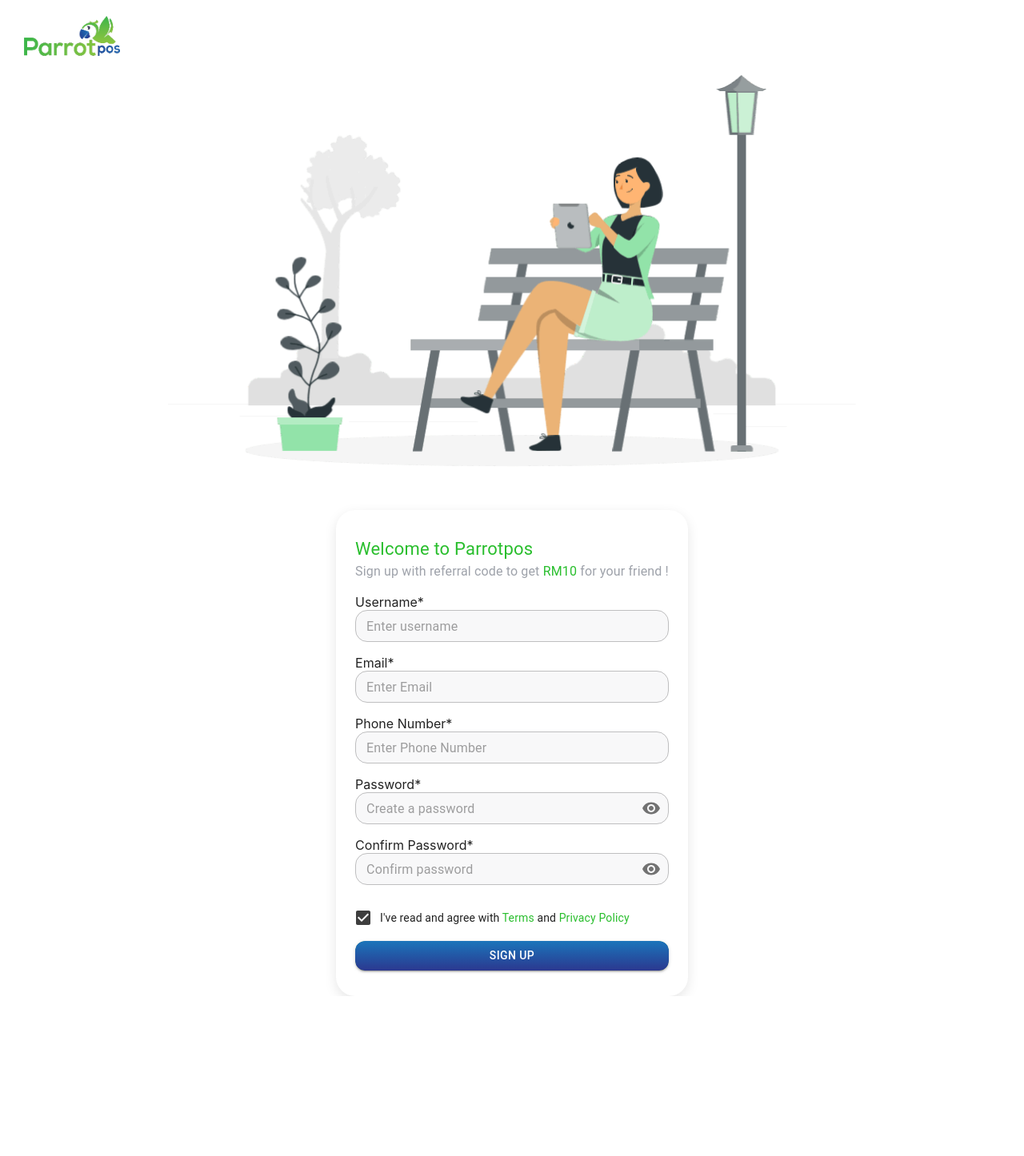
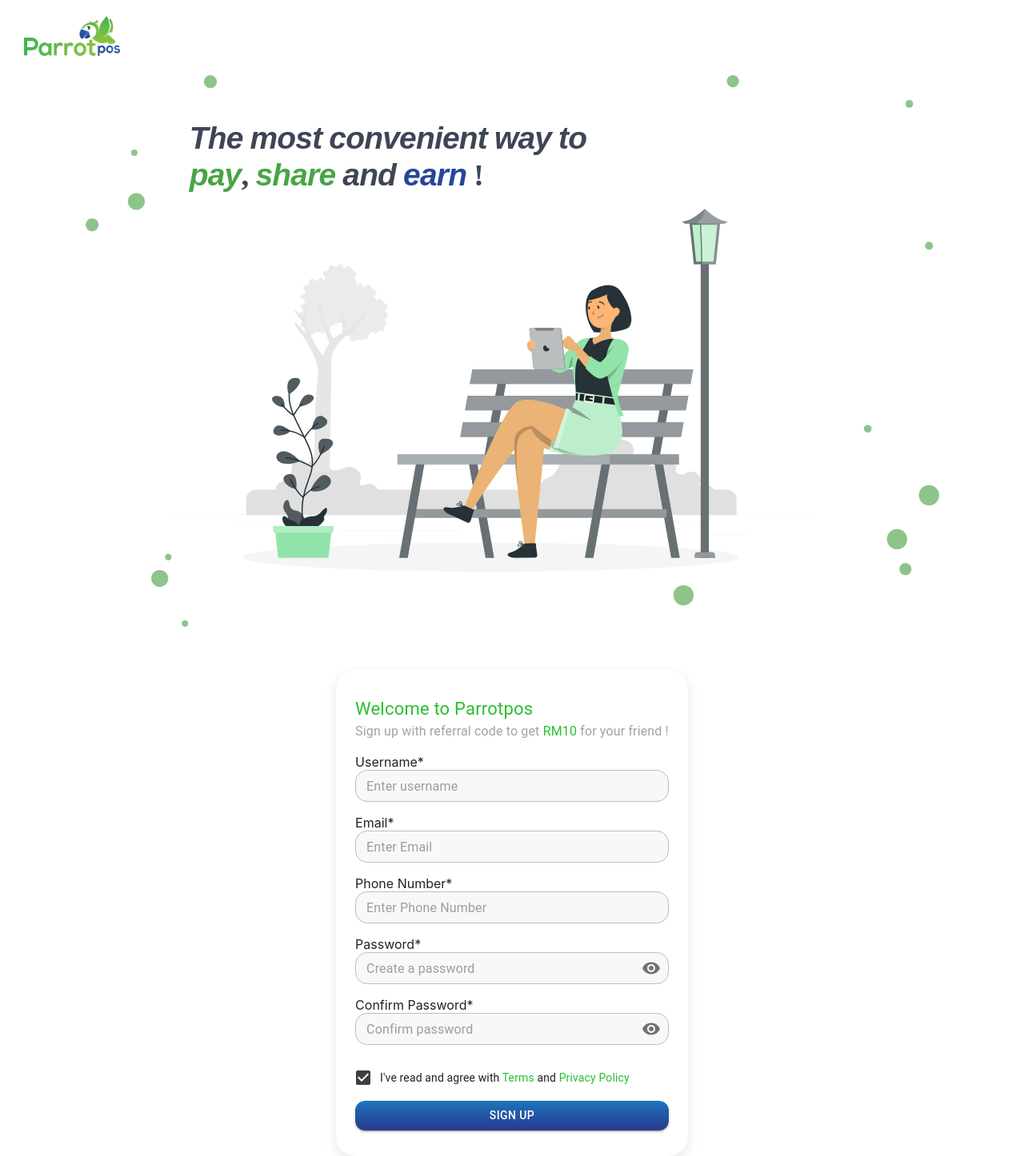
Before and after one commit to ansari691/parrotpos-web, a Next.js app: page / in a window 1280 px wide. Shown: the whole page at 80% size. Before the commit the page ends 1246 px from the top, so only its background shows below. Built offline with nearby package versions, Linux system fonts and the light colour scheme.

Commit message:
snack alert and other enhancements

```diff
--- /dev/null
+++ b/components/SnackAlert.tsx
@@ -0,0 +1,74 @@
+import { IconButton, Snackbar } from "@mui/material";
+import React, { useState } from "react";
+import CloseIcon from "@mui/icons-material/Close";
+import MuiAlert, { AlertProps } from "@mui/material/Alert";
+
+export const SnackAlert = ({
+  snackData,
+  setSnackData,
+}: {
+  snackData: {
+    severity: "info" | "error" | "warning" | "success";
+    message: string;
+  } | null;
+  setSnackData: (
+    snackData: {
+      severity: "info" | "error" | "warning" | "success";
+      message: string;
+    } | null
+  ) => void;
+}) => {
+  //   const [open, setOpen] = useState(true);
+
+  const handleClose = (
+    event: React.SyntheticEvent | React.MouseEvent,
+    reason?: string
+  ) => {
+    if (reason === "clickaway") {
+      return;
+    }
+
+    setSnackData(null);
+  };
+  const action = (
+    <>
+      {/* <Button color="secondary" size="small" onClick={() => setOpen(false)}>
+            UNDO
+          </Button> */}
+      <IconButton
+        size="small"
+        aria-label="close"
+        color="inherit"
+        onClick={() => setSnackData(null)}
+      >
+        <CloseIcon fontSize="small" />
+      </IconButton>
+    </>
+  );
+
+  const Alert = React.forwardRef<HTMLDivElement, AlertProps>(function Alert(
+    props,
+    ref
+  ) {
+    return <MuiAlert elevation={6} ref={ref} variant="filled" {...props} />;
+  });
+
+  return (
+    <Snackbar
+      open={Boolean(snackData)}
+      autoHideDuration={3000}
+      //@ts-ignore
+      onClose={handleClose}
+      message="Note archived"
+      action={action}
+      anchorOrigin={{
+        vertical: "top",
+        horizontal: "right",
+      }}
+    >
+      <Alert onClose={handleClose} severity={snackData?.severity} sx={{ width: "100%" }}>
+        {snackData?.message}
+      </Alert>
+    </Snackbar>
+  );
+};
--- a/components/landing/RegisterBox1.tsx
+++ b/components/landing/RegisterBox1.tsx
@@ -14,9 +14,11 @@
 import { useRouter } from 'next/router';
 import React from 'react';
 import { COLORS } from '../../constants/colors';
+import { useSnackAlert } from '../../hooks/useSnackAlert';
 
 const RegisterBox1 = ({ currentPage, setCurrentPage }: any) => {
   const router = useRouter();
+  const showSnackAlert = useSnackAlert();
 
   const [values, setValues] = React.useState({
     name: '',
@@ -47,9 +49,9 @@
       if (response.data.message === 'OTP Sent for Email Verification') {
         setCurrentPage(2);
         router.replace(`/?email=${values.email}`, undefined, { shallow: true });
-        alert('user created successfully');
+        showSnackAlert('success', 'OTP sent successfully!');
       } else {
-        alert(response.data.message);
+        showSnackAlert('success', response.data.message);
       }
     } catch (error) {
       alert('user creation failed');
@@ -64,7 +66,7 @@
         borderRadius: 6,
         maxWidth: 620,
         // minWidth: 450,
-        heigth: '80vh',
+        maxHeight: 900,
       }}
     >
       <Typography
--- a/components/landing/RegisterBox2.tsx
+++ b/components/landing/RegisterBox2.tsx
@@ -14,12 +14,13 @@
         py: 2,
         borderRadius: 6,
         maxWidth: 620,
-        // minWidth: 450,
+        minWidth: 350,
         width: '100%',
         display: 'flex',
         flexDirection: 'column',
         alignItems: 'center',
-        height: '80vh',
+        minHeight: 630,
+        maxHeight: 900,
       }}
     >
       <div
@@ -29,6 +30,7 @@
           alignSelf: 'flex-start',
           cursor: 'pointer',
           color: COLORS.grey,
+          marginBottom: 20,
         }}
       >
         <ArrowBackIcon />
--- a/components/landing/RegisterBox3.tsx
+++ b/components/landing/RegisterBox3.tsx
@@ -5,9 +5,11 @@
 import OtpInput from 'react-otp-input';
 import { COLORS } from '../../constants/colors';
 import axios from 'axios';
+import { useSnackAlert } from '../../hooks/useSnackAlert';
 
 const RegisterBox3 = ({ currentPage, setCurrentPage }: any) => {
   const [otp, setOtp] = useState('');
+  const showSnackAlert = useSnackAlert();
 
   console.log(otp);
 
@@ -22,11 +24,10 @@
         }
       );
       if (response.data.status === 200) {
-        alert('otp verified successfully');
-        setCurrentPage(4)
-      }
-      else {
-        alert('otp verification failed');
+        showSnackAlert('success', 'otp verified successfully');
+        setCurrentPage(4);
+      } else {
+        showSnackAlert('error', 'otp verification failed');
       }
       console.log(response);
     } catch (error) {
@@ -41,8 +42,11 @@
         py: 2,
         borderRadius: 6,
         maxWidth: 620,
+        minHeight: 630,
+        maxHeight: 900,
         display: 'flex',
         flexDirection: 'column',
+
         // alignItems: 'center',
       }}
     >
--- a/components/landing/RegisterBox4.tsx
+++ b/components/landing/RegisterBox4.tsx
@@ -13,6 +13,8 @@
         borderRadius: 6,
         maxWidth: 620,
         // minWidth: 500,
+        minHeight: 630,
+        maxHeight: 900,
         display: 'flex',
         flexDirection: 'column',
         alignItems: 'center',
--- /dev/null
+++ b/hooks/useSnackAlert.tsx
@@ -0,0 +1,12 @@
+import { useContext } from "react";
+import { AppContext } from "../pages/_app";
+
+export const useSnackAlert = () => {
+  const { setSnackData } = useContext(AppContext);
+  const showSnackAlert = (severity: "info" | "error" | "warning" | "success", message: string) =>
+    setSnackData({
+      severity,
+      message,
+    });
+    return showSnackAlert;
+};
--- a/package.json
+++ b/package.json
@@ -3,7 +3,7 @@
   "version": "0.1.0",
   "private": true,
   "scripts": {
-    "dev": "next dev",
+    "dev": "next dev -p 3001",
     "build": "next build",
     "start": "next start",
     "lint": "next lint"
--- a/pages/_app.tsx
+++ b/pages/_app.tsx
@@ -2,6 +2,8 @@
 import type { AppProps } from 'next/app';
 import { createTheme, ThemeProvider } from '@mui/material';
 import { COLORS } from '../constants/colors';
+import { SnackAlert } from '../components/SnackAlert';
+import { createContext, useState } from 'react';
 
 const theme = createTheme({
   typography: {
@@ -49,8 +51,8 @@
           background: COLORS.grey1,
           borderRadius: 15,
           borderColor: COLORS.green,
-        }
-      }
+        },
+      },
     },
     MuiTableCell: {
       styleOverrides: {
@@ -62,10 +64,32 @@
   },
 });
 
+export const AppContext = createContext<{
+  setSnackData: (
+    snackData: {
+      severity: 'info' | 'error' | 'warning' | 'success';
+      message: string;
+    } | null
+  ) => void;
+}>({
+  setSnackData: () => {},
+});
+
 function MyApp({ Component, pageProps }: AppProps) {
+  const [snackData, setSnackData] = useState<{
+    severity: 'info' | 'error' | 'warning' | 'success';
+    message: string;
+  } | null>(null);
   return (
     <ThemeProvider theme={theme}>
+      <AppContext.Provider
+        value={{
+          setSnackData,
+        }}
+      >
       <Component {...pageProps} />
+      <SnackAlert snackData={snackData} setSnackData={setSnackData} />
+      </AppContext.Provider>
     </ThemeProvider>
   );
 }
--- a/pages/landing.tsx
+++ b/pages/landing.tsx
@@ -1,4 +1,4 @@
-import { useMediaQuery } from '@mui/material';
+import { Box, useMediaQuery } from '@mui/material';
 import Image from 'next/image';
 import RegisterBox from '../components/landing/RegisterBox';
 
@@ -14,24 +14,32 @@
           display: 'flex',
           flexDirection: 'row',
           // ...(useMediaQuery('(max-Width:800px') && { flexWrap:  'wrap' }),
-          flexWrap: 'wrap',
+          flexWrap: useMediaQuery('(max-width:1382px)') ? 'wrap' : 'nowrap',
           justifyContent: 'center',
           rowGap: 50,
         }}
       >
-        <div style={{ alignSelf: 'center', flexGrow: 1, textAlign: 'center' }}>
-          <Image
-            src="/landing/Tablet login-rafiki.png"
-            alt="tableGirl"
-            width={860}
-            height={490}
-            //         layout='fill'
-            // objectFit='contain'
+        <Box
+          hidden={useMediaQuery('(max-width:800px)')}
+          sx={{
+            alignSelf: 'center',
+            textAlign: 'center',
+            maxWidth: 1147,
+            maxHeight: 740,
+            // flexGrow: 1,
+            px: 5,
+          }}
+        >
+          <img
+            src="/landing/landing_svg.svg"
+            alt=""
+            width={'100%'}
+            height={'auto'}
           />
-        </div>
-        <div style={{ padding: '0px 50px' }}>
+        </Box>
+        <Box sx={{ px: '3%' }}>
           <RegisterBox />
-        </div>
+        </Box>
       </div>
     </>
   );
```
Also changed, not shown: public/landing/landing_svg.svg (added).
